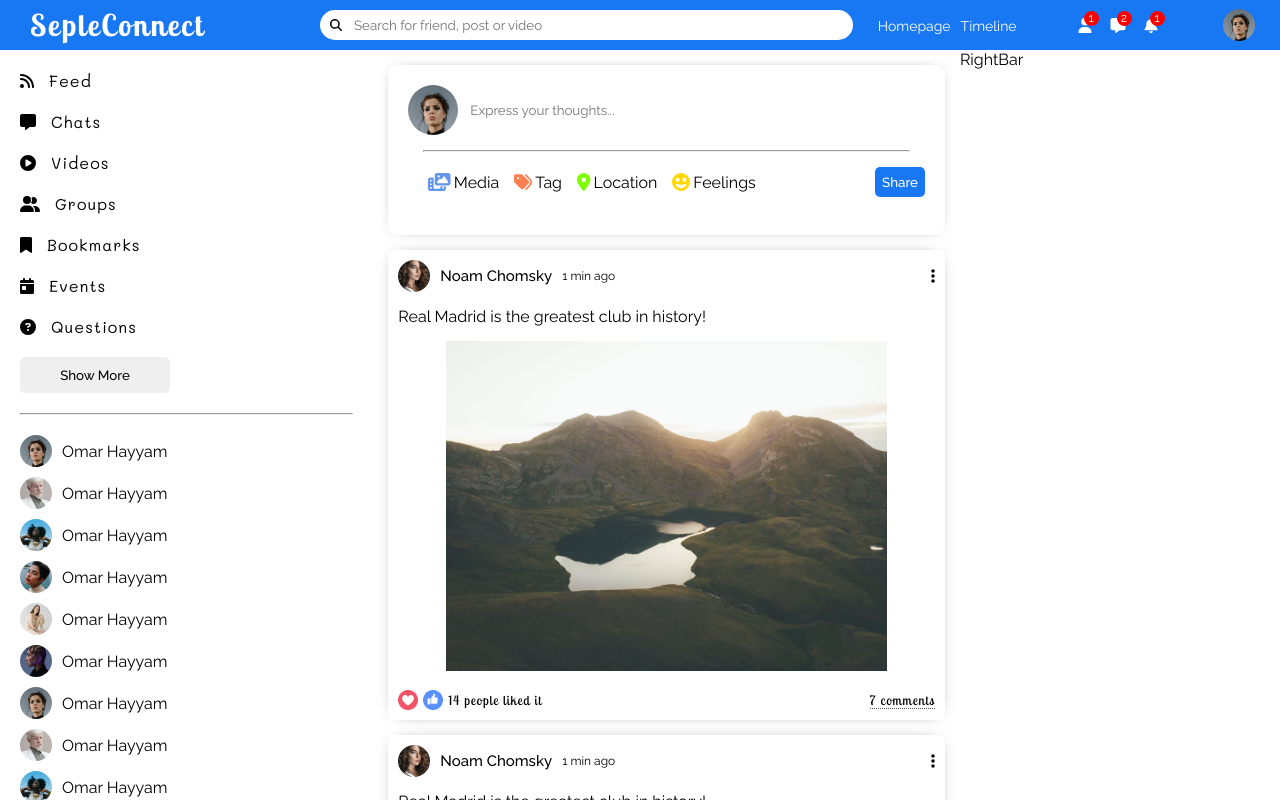
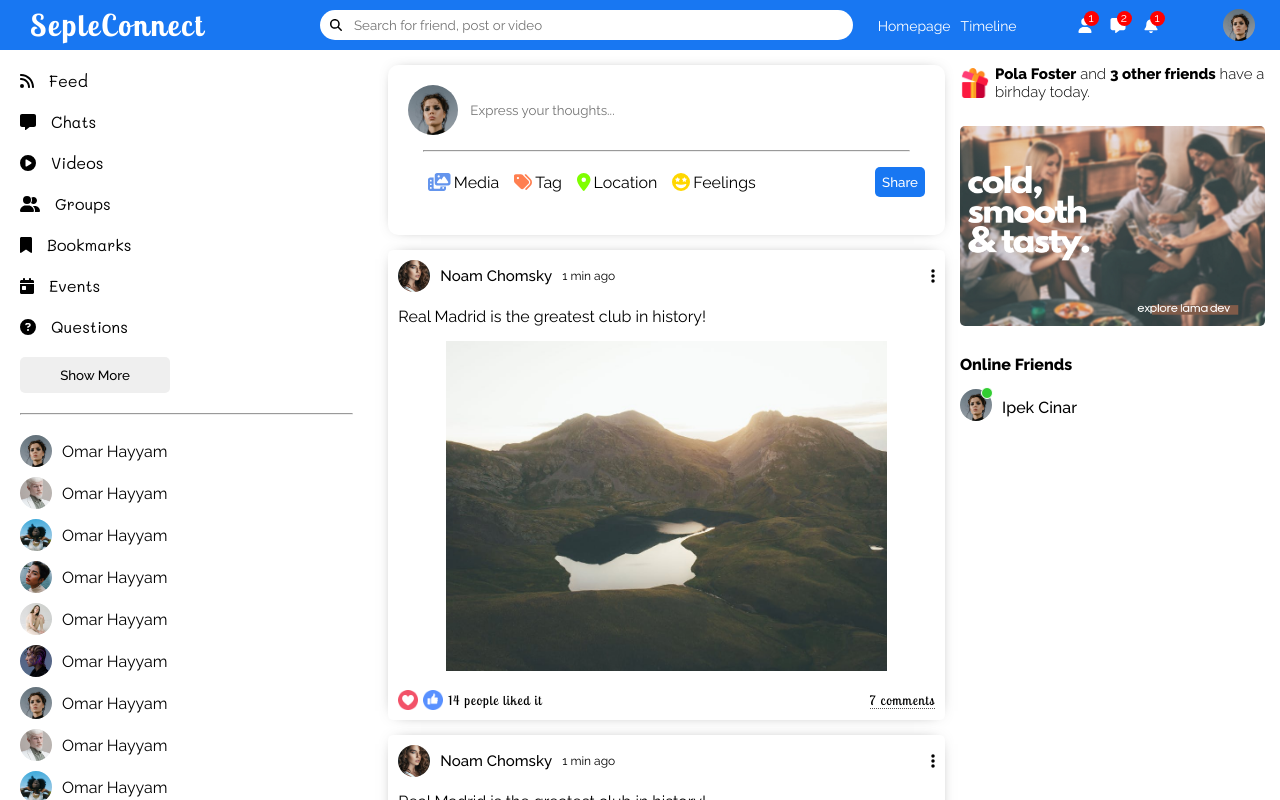
Before and after one commit to Arnazarov/seple, a React (Create React App) app in the folder frontend/: page / in a window 1280 px wide. Shown: the top 800 px of the page. Built offline with nearby package versions, Linux system fonts and the light colour scheme; the HTML template or start-up script is replaced by a standard one.

Commit message:
created right bar component UI

```diff
--- a/frontend/src/components/Feed/Feed.jsx
+++ b/frontend/src/components/Feed/Feed.jsx
@@ -9,8 +9,6 @@ const Feed = () => {
         <Share />
         <Post />
         <Post />
-        <Post />
-        <Post />
       </div>
     </div>
   );
--- a/frontend/src/components/LeftBar/LeftBar.module.scss
+++ b/frontend/src/components/LeftBar/LeftBar.module.scss
@@ -36,7 +36,6 @@
 
         .listText {
           font-family: $Mali;
-          letter-spacing: 1px;
         }
       }
     }
--- a/frontend/src/components/RightBar/RightBar.jsx
+++ b/frontend/src/components/RightBar/RightBar.jsx
@@ -1,7 +1,33 @@
 import styles from './RightBar.module.scss';
 
 const RightBar = () => {
-  return <div className={styles.container}>RightBar</div>;
+  return (
+    <div className={styles.container}>
+      <div className={styles.wrapper}>
+        <div className={styles.birthday}>
+          <img className={styles.birthdayImg} src="assets/gift.png" alt="" />
+          <span className={styles.birthdayText}>
+            <b>Pola Foster</b> and <b>3 other friends</b> have a birhday today.
+          </span>
+        </div>
+        <img className={styles.ad} src="assets/ad.png" alt="" />
+        <h4 className={styles.title}>Online Friends</h4>
+        <ul className={styles.friends}>
+          <li className={styles.friend}>
+            <div className={styles.imgContainer}>
+              <img
+                className={styles.profileImg}
+                alt=""
+                src="/assets/person/1.jpeg"
+              />
+              <span className={styles.online}></span>
+            </div>
+            <span className={styles.name}>Ipek Cinar</span>
+          </li>
+        </ul>
+      </div>
+    </div>
+  );
 };
 
 export default RightBar;
--- a/frontend/src/components/RightBar/RightBar.module.scss
+++ b/frontend/src/components/RightBar/RightBar.module.scss
@@ -1,3 +1,66 @@
+@import '../../index.scss';
+
 .container {
   flex: 3;
+
+  .wrapper {
+    padding: 15px 15px 0 0;
+
+    .birthday {
+      @include flexCenter(row, flex-start);
+      .birthdayImg {
+        width: 30px;
+        height: 30px;
+        margin-right: 5px;
+      }
+
+      .birthdayText {
+        font-weight: 300;
+        font-size: 15px;
+      }
+    }
+
+    .ad {
+      width: 100%;
+      border-radius: 5px;
+      max-height: 200px;
+      margin: 25px 0;
+    }
+
+    .title {
+      margin-bottom: 15px;
+    }
+    .friends {
+      padding: 0;
+      margin: 0;
+      list-style: none;
+
+      .friend {
+        @include flexCenter(row, flex-start);
+        margin-bottom: 10px;
+
+        .imgContainer {
+          margin-right: 10px;
+          position: relative;
+
+          .profileImg {
+            @include imageContainer(32, 32);
+          }
+
+          .online {
+            @include imageContainer(10, 10);
+            background-color: limegreen;
+            position: absolute;
+            right: -1px;
+            top: -2px;
+            border: 1px solid #fff;
+          }
+        }
+
+        .name {
+          font-weight: 500;
+        }
+      }
+    }
+  }
 }
```
